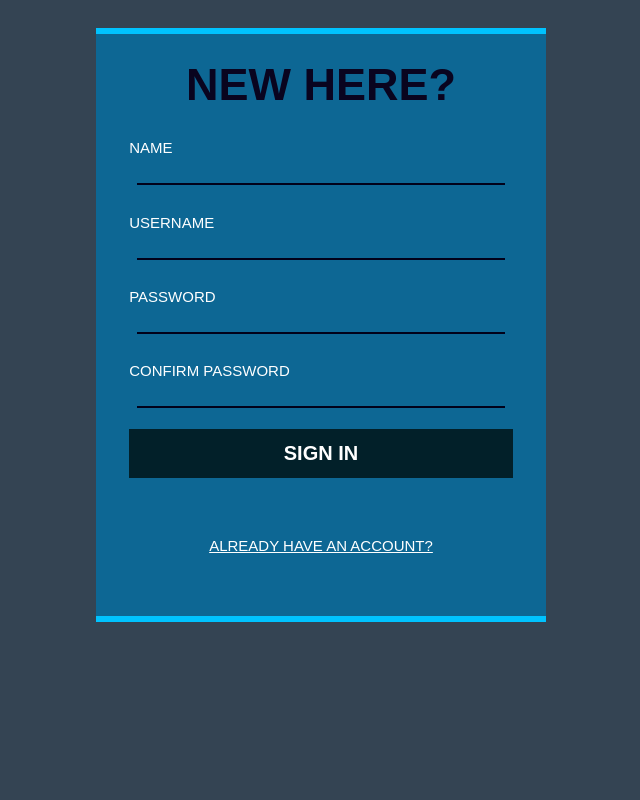
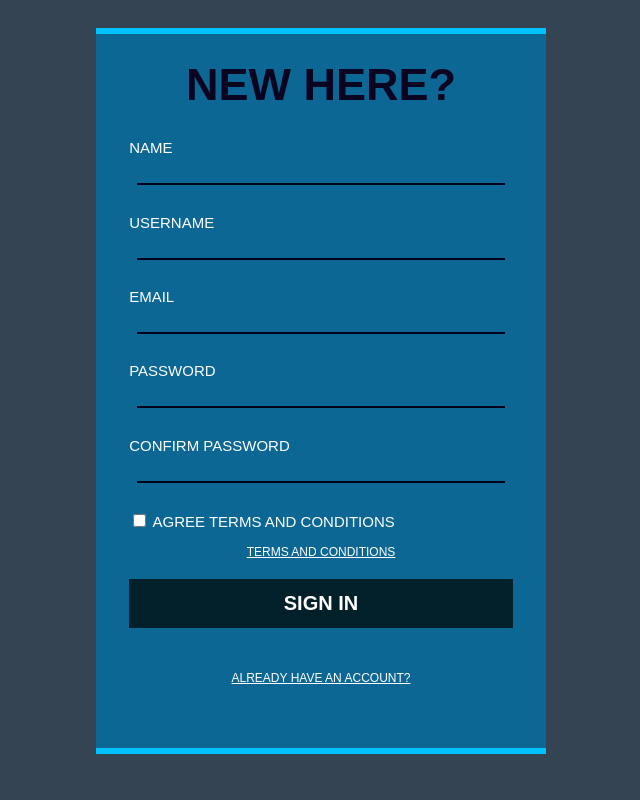
Before and after one commit to jjime260/Myfirstpage, a Flask app: template Templates/registro.html in a window 1280 px wide. Shown: the whole page, without its empty margins (327-967 px from the left). Run offline with Flask 2, Linux system fonts and the light colour scheme; the template is opened without the code that fills it, so the values that code supplies are empty.

Commit message:
Ventanas de cambio de contrasena y de terminos y condiciones ademas  actualizacion de registro

```diff
--- a/Templates/index.html
+++ b/Templates/index.html
@@ -23,11 +23,11 @@
         <P>
         <label for="">Password</label>
         </P>
-        <input type="password" name="txtPassword" required minlength="8" maxlength="30">
+        <input type="password" name="txtPassword" required minlength="5" maxlength="30">
         <P>
         <input type="submit" value="Sign in">
         </P>
-        <a href="#">Forgot password</a>
+        <a href="/forgotpass">Forgot password</a>
     </form>
     </div>
     <form action="/usuario/registro" method="post" >
--- a/Templates/registro.html
+++ b/Templates/registro.html
@@ -21,12 +21,21 @@
             <input type="text" name="txtUsername" required minlength="" maxlength="15">
         </p>
         <p>
+            <label for="">Email</label>
+            <input type="email" name="txtEmail" required>
+        </p>
+        <p>
             <label for="">Password</label>
             <input type="password" name="txtPassword" required minlength="5">
         </p>
         <p>
             <label for="">Confirm password</label>
-            <input type="password" name="txtConfirmar" required>
+            <input type="password" name="txtConfirm" required>
+        </p>
+        <p>
+            <input type="checkbox" required name="txtCheckbox">
+            <label for="">Agree terms and Conditions</label>
+            <a href="/terms" class="">Terms and Conditions</a>
         </p>
         <input type="submit" value="Sign in" name="btnGuardar">
         <p>
--- a/app.py
+++ b/app.py
@@ -39,23 +39,21 @@ def login():
         row =cur.fetchone()
         if row:
             session["usuario"] = row["username"]
-            return redirect("usuario")
+            return render_template ("usuario.html")
 
         else:
             error = "Usuario o password no existe"
 
     return render_template("index.html", error=error)
 
-@app.route("/usuario")
-def usuario():
-    if "usuario" in session:
-        return render_template("usuario.html")
+
 
 @app.route("/usuario", methods=["post"])
 def register():
     #Captura los datos del usuario
     nombre= request.form["txtNombre"]
     username=request.form["txtUsername"]
+    email=request.form["txtEmail"]
     password=request.form["txtPassword"]
     confirm= request.form["txtConfirm"]
     #Validacion de contraseña
@@ -72,7 +70,7 @@ def register():
         if siExiste(username):
             return "Username already in use"
         #Crea el nuevo usuario
-        cur.execute("INSERT INTO registro2022 (nombre,username,password) VALUES (?,?,?)",[nombre,username,pwd])
+        cur.execute("INSERT INTO registro2022 (nombre,username,email,password) VALUES (?,?,?,?)",[nombre,username,email,pwd])
         con.commit()
         return render_template("usuario.html")
 
@@ -94,5 +92,13 @@ def logout():
     session.pop("usuario",None)
     return redirect("/")
 
+@app.route("/forgotpass")
+def password():
+    return render_template("forgotpass.html")
+
+@app.route("/terms")
+def terminos():
+    return render_template("terms.html")
+
 
 app.run(debug=True)
--- a/static/color.css
+++ b/static/color.css
@@ -3,7 +3,7 @@ h1{
     font-size: 45px;
     font-weight: bold;
     margin-top: 15px;
-    margin-bottom: 15px;
+    margin-bottom: 10px;
     color: rgb(9, 4, 31);
 }
 
@@ -83,10 +83,10 @@ input[type="submit"]:hover{
 }
 .login-form a {
     display: block;
-    font-size: 15px;
+    font-size: 12px;
     color: #fff;
     text-align: center;
-    margin-top: 31px;
+    margin-top: 15px;
     transition: 0.3s all;
 }
 
--- a/static/usuario.css
+++ b/static/usuario.css
@@ -24,6 +24,8 @@
     position: fixed;
     top: 20px;
     right: 30px;
+    text-decoration: none;
+    color: black;
 
 }
 
@@ -39,7 +41,7 @@
     height: 100%;
     position: fixed;
     top: 70px;
-    background-color: #064d35;
+    background-color: #064d63;
     left: -100%;
     transition: 0.7s;
 }
@@ -76,7 +78,7 @@
 }
 
 .hide-btn{
-    left: 0;
+    opacity: 0;
 }
 
 #chk:checked ~ .sidebar{
```
Also changed, not shown: Templates/forgotpass.html (added, +29 -0 lines), Templates/terms.html (added, +18 -0 lines), Templates/usuario.html (+3 -4 lines), page.db.
